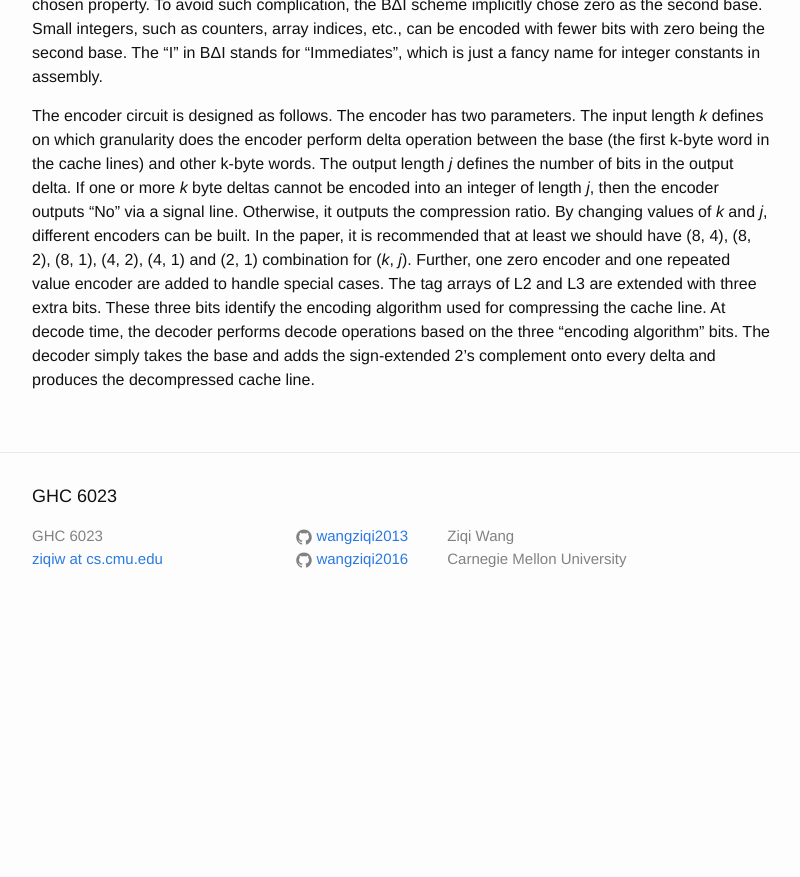
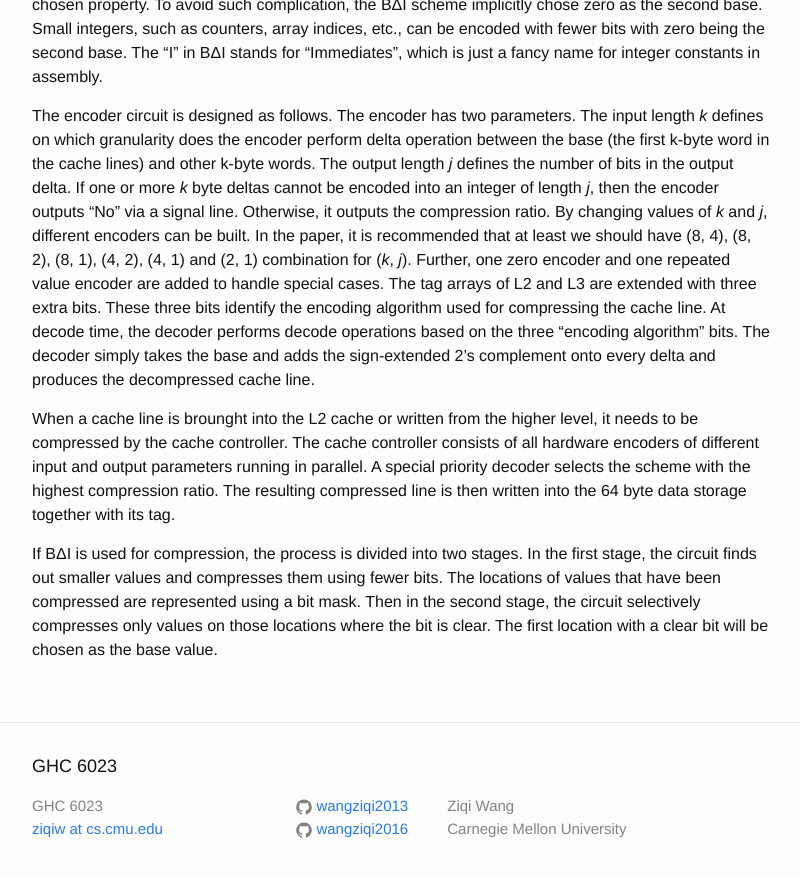
Before and after one commit to wangziqi2013/wangziqi2013.github.io, a Jekyll site: the page built from _posts/2018-05-21-Base-Delta-Immediate-Compression.markdown, in a window 1280 px wide and 900 px high, scrolled down 1243 px. Shown: the top 877 px of the window, without its empty margins (238-1038 px from the left). Built offline with Jekyll 4.4.1, drawn with Linux system fonts in a browser that asks for light colours; before the commit the page ends 1873 px from its top, so only the background shows below that.

Commit message:
Adding hardware compression

```diff
--- a/_posts/2018-05-21-Base-Delta-Immediate-Compression.markdown
+++ b/_posts/2018-05-21-Base-Delta-Immediate-Compression.markdown
@@ -56,3 +56,13 @@ to handle special cases. The tag arrays of L2 and L3 are extended with three ext
 algorithm used for compressing the cache line. At decode time, the decoder performs decode operations based on the three
 "encoding algorithm" bits. The decoder simply takes the base and adds the sign-extended 2's complement onto every delta and produces
 the decompressed cache line.
+
+When a cache line is brounght into the L2 cache or written from the higher level, it needs to be compressed by the cache controller.
+The cache controller consists of all hardware encoders of different input and output parameters running in parallel. A special priority
+decoder selects the scheme with the highest compression ratio. The resulting compressed line is then written into the 64 byte data
+storage together with its tag.
+
+If B&Delta;I is used for compression, the process is divided into two stages. In the first stage, the circuit finds out smaller
+values and compresses them using fewer bits. The locations of values that have been compressed are represented using a bit mask.
+Then in the second stage, the circuit selectively compresses only values on those locations where the bit is clear. The first
+location with a clear bit will be chosen as the base value.
```
